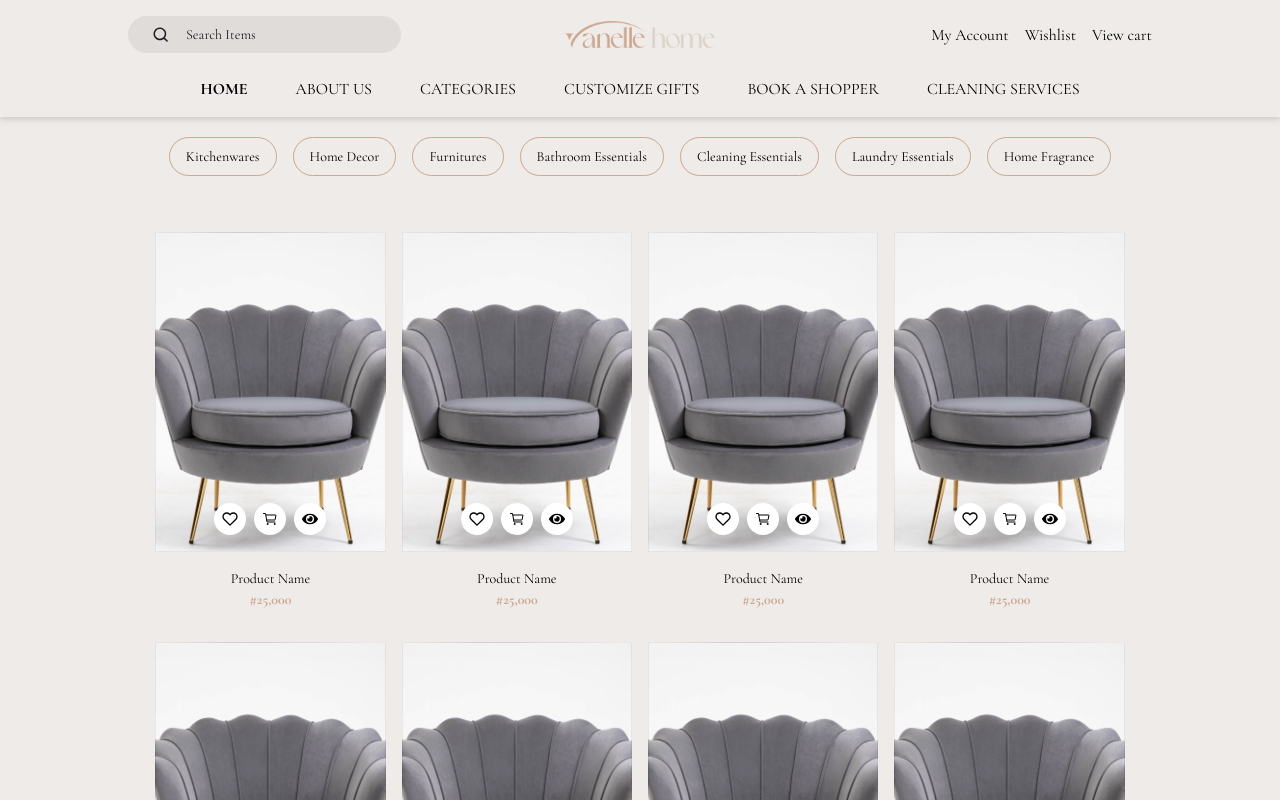
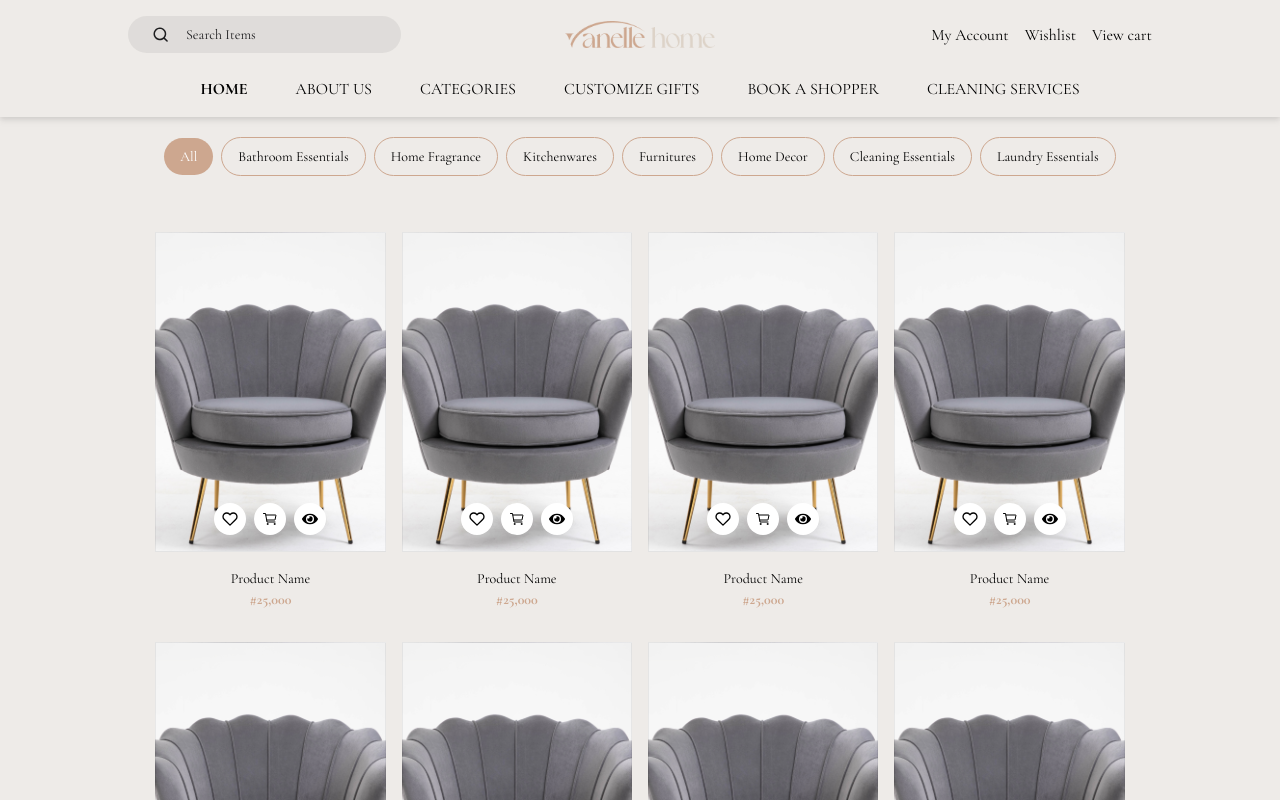
Before and after one commit to emmanuelolusola/vanellehome, a React (Vite) app: page /product in a window 1280 px wide. Shown: the top 800 px of the page. Built offline with nearby package versions, Linux system fonts and the light colour scheme.

Commit message:
Updated components: changed titles and descriptions in CleaningService, added scrollToTop function in Hero, replaced IoMdAdd with IoIosClose in Navbar, and modified Products component with new categories and layout.

```diff
--- a/src/components/home/CleaningService.jsx
+++ b/src/components/home/CleaningService.jsx
@@ -13,14 +13,14 @@ const slides = [
   },
   {
     backgroundImage: shopping,
-    title: "Office Cleaning Services",
+    title: "Book a Shopper",
     description:
       "Keep your workplace spotless with our reliable and thorough office cleaning services.",
     buttonText: "Learn More",
   },
   {
     backgroundImage: gifts,
-    title: "Deep Cleaning Services",
+    title: "Customize Gifts",
     description:
       "Our deep cleaning services ensure every corner of your home is immaculate.",
     buttonText: "Book Now",
--- a/src/components/home/Hero.jsx
+++ b/src/components/home/Hero.jsx
@@ -4,6 +4,9 @@ import img from "../../assets/hero_image.png";
 
 const Hero = () => {
   const navigate = useNavigate();
+  const scrollToTop = () => {
+    window.scroll(0, 0);
+  };
   return (
     <div className="w-full relative flex flex-col gap-2 mt-8">
       <div
@@ -17,7 +20,10 @@ const Hero = () => {
           <div className="slide-animation flex justify-start lg:justify-center">
             <button
               className="px-4 py-2 text-white border border-[#cda78f] text-[14px] hover:scale-105 transition ease-in-out hover:bg-[#cda78f] custom-hover-transition"
-              onClick={() => navigate(`/product`)}
+              onClick={() => {
+                navigate(`/product`);
+                scrollToTop();
+              }}
             >
               SHOP NOW
             </button>
--- a/src/components/home/Navbar.jsx
+++ b/src/components/home/Navbar.jsx
@@ -6,7 +6,7 @@ import search from "../../assets/search-line.svg";
 import { VscAccount } from "react-icons/vsc";
 import { CiShoppingCart } from "react-icons/ci";
 import { FiHeart } from "react-icons/fi";
-import { IoMdAdd } from "react-icons/io";
+import { IoIosClose } from "react-icons/io";
 import { MdOutlineKeyboardArrowRight } from "react-icons/md";
 
 const Navbar = () => {
@@ -178,13 +178,14 @@ const Navbar = () => {
       {isMenuOpen && (
         <div className="drawer faded-in h-full" ref={menuRef}>
           <div className="drawer-content flex flex-col gap-4">
-            <div className="w-full flex justify-start items-center gap-2">
+            <div className="w-full flex justify-between items-center gap-2">
               <p
                 className="font-bold text-[14px] text-black cursor-pointer"
                 onClick={() => navigate(`/`)}
               >
                 HOME
               </p>
+              <IoIosClose onClick={toggleMenu} size={20} />
             </div>
             <div className="w-full flex justify-start items-center gap-2">
               <p
@@ -202,7 +203,7 @@ const Navbar = () => {
               onClick={() => setIsDropdownOpen(true)}
               onMouseLeave={() => setIsDropdownOpen(false)}
             >
-              <div className="w-full flex justify-between items-center">
+              <div className="w-full flex justify-start gap-2 items-center">
                 <p className="font-normal text-[14px] text-black cursor-pointer">
                   CATEGORIES
                 </p>
--- a/src/components/products/Products.jsx
+++ b/src/components/products/Products.jsx
@@ -8,6 +8,7 @@ import product from "../../assets/product.png";
 
 const Products = () => {
   const productArray = Array(18).fill(0);
+
   return (
     <div>
       <div className="w-full fixed top-0 bg-[#eeebe8] z-20 drop-shadow-md">
@@ -15,18 +16,24 @@ const Products = () => {
       </div>
       <hr />
       <div className="w-full px-[20px] lg:px-[10%] py-10 flex flex-col lg:flex-row justify-between lg:justify-center gap-8 lg:items-center mt-24">
-        <div className="flex lg:justify-center items-center gap-4 flex-wrap">
+        <div className="flex lg:justify-center items-center gap-2 flex-wrap">
+          <p className="text-[14px] px-4 py-2 bg-[#CDA78F] rounded-full text-white">
+            All
+          </p>
+          <p className="text-[14px] px-4 py-2 border border-[#CDA78F] rounded-full hover:text-white hover:bg-[#CDA78F] cursor-pointer transition ease-in-out">
+            Bathroom Essentials
+          </p>
+          <p className="text-[14px] px-4 py-2 border border-[#CDA78F] rounded-full hover:text-white hover:bg-[#CDA78F] cursor-pointer transition ease-in-out">
+            Home Fragrance
+          </p>
           <p className="text-[14px] px-4 py-2 border border-[#CDA78F] rounded-full hover:text-white hover:bg-[#CDA78F] cursor-pointer transition ease-in-out">
             Kitchenwares
-          </p>
-          <p className="text-[14px] px-4 py-2 border border-[#CDA78F] rounded-full hover:text-white hover:bg-[#CDA78F] cursor-pointer transition ease-in-out">
-            Home Decor
           </p>
           <p className="text-[14px] px-4 py-2 border border-[#CDA78F] rounded-full hover:text-white hover:bg-[#CDA78F] cursor-pointer transition ease-in-out">
             Furnitures
           </p>
           <p className="text-[14px] px-4 py-2 border border-[#CDA78F] rounded-full hover:text-white hover:bg-[#CDA78F] cursor-pointer transition ease-in-out">
-            Bathroom Essentials
+            Home Decor
           </p>
           <p className="text-[14px] px-4 py-2 border border-[#CDA78F] rounded-full hover:text-white hover:bg-[#CDA78F] cursor-pointer transition ease-in-out">
             Cleaning Essentials
@@ -34,9 +41,6 @@ const Products = () => {
 
           <p className="text-[14px] px-4 py-2 border border-[#CDA78F] rounded-full hover:text-white hover:bg-[#CDA78F] cursor-pointer transition ease-in-out">
             Laundry Essentials
-          </p>
-          <p className="text-[14px] px-4 py-2 border border-[#CDA78F] rounded-full hover:text-white hover:bg-[#CDA78F] cursor-pointer transition ease-in-out">
-            Home Fragrance
           </p>
         </div>
       </div>
```
